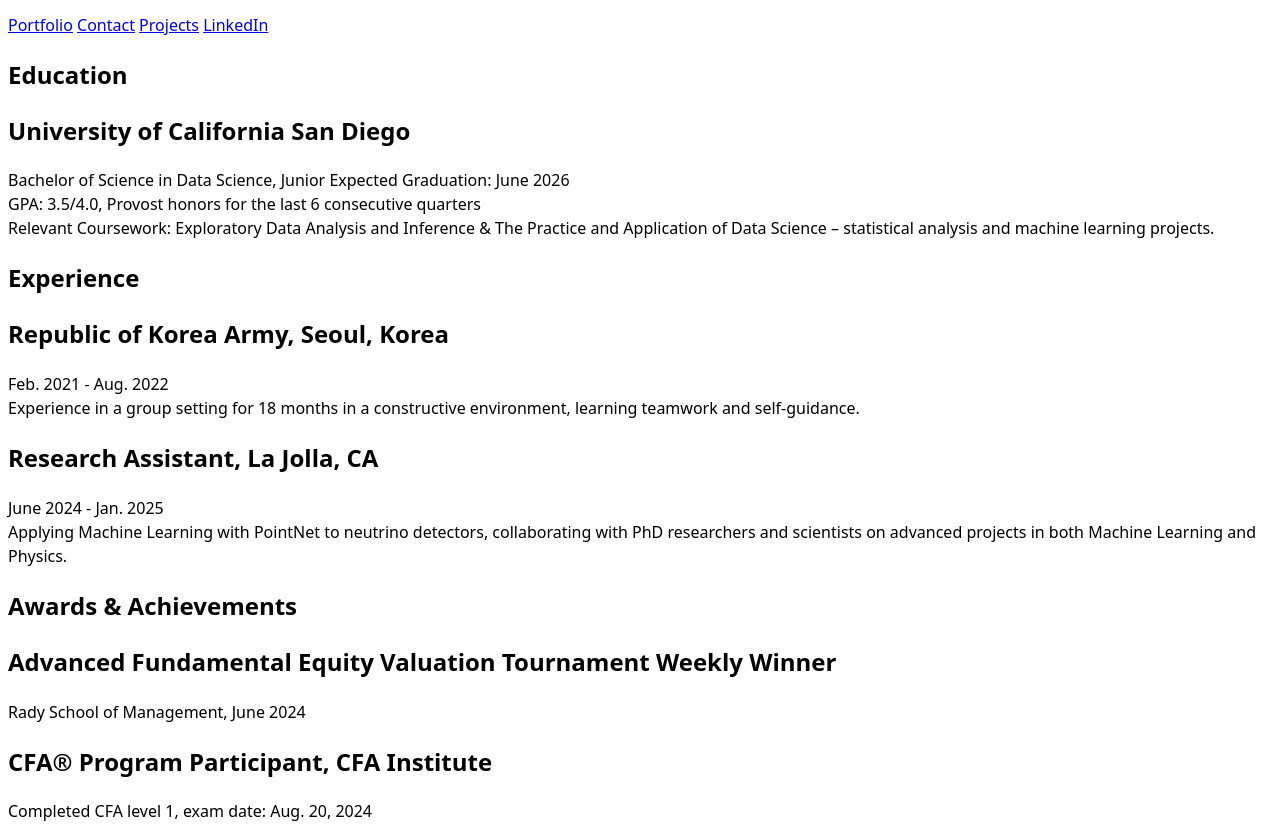
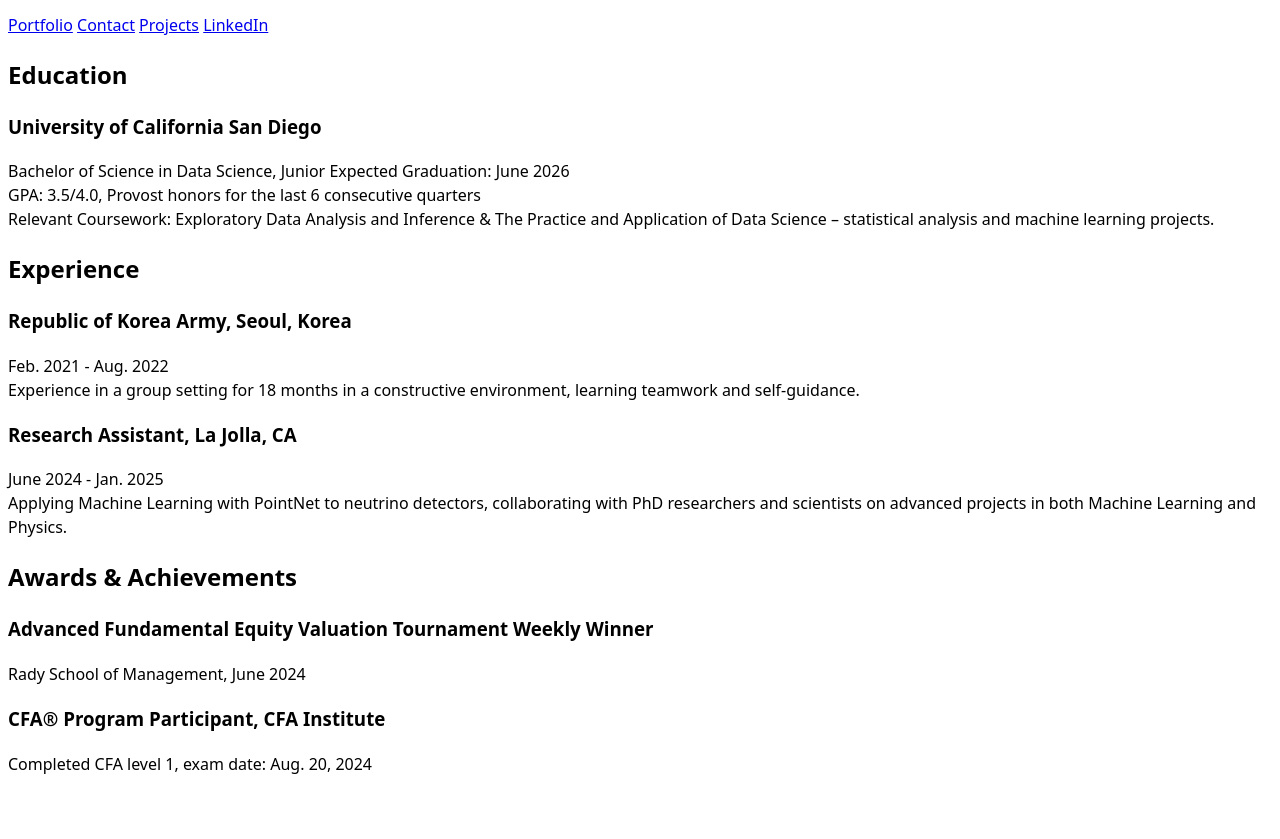
Before and after one commit to kylechoi101/portfolio, a plain HTML site: page index.html in a window 1280 px wide. Shown: the part 843-1682 px from the top of the page. After the commit the page ends 1635 px from the top, so only its background shows below. Drawn offline with Linux system fonts and the light colour scheme.

Commit message:
cite fixed

```diff
--- a/index.html
+++ b/index.html
@@ -30,9 +30,9 @@
   </nav>
 
   <article class="Education">
-    <h1>Education</h1>
+    <h2>Education</h2>
     <article class="school">
-      <h2>University of California San Diego</h2>
+      <h3>University of California San Diego</h3>
       <p>
         Bachelor of Science in Data Science, Junior
         Expected Graduation: <time datetime="2026-06">June 2026</time><br>
@@ -43,16 +43,16 @@
   </article>
 
   <article class="EXPERIENCE">
-    <h1>Experience</h1>
+    <h2>Experience</h2>
     <article class="Experience">
-      <h2>Republic of Korea Army, Seoul, Korea</h2>
+      <h3>Republic of Korea Army, Seoul, Korea</h3>
       <p>
         <time datetime="2021-02">Feb. 2021</time> - <time datetime="2022-08">Aug. 2022</time><br>
         Experience in a group setting for 18 months in a constructive environment, learning teamwork and self-guidance.
       </p>
     </article>
     <article class="Experience">
-      <h2>Research Assistant, La Jolla, CA</h2>
+      <h3>Research Assistant, La Jolla, CA</h3>
       <p>
         <time datetime="2024-06">June 2024</time> - <time datetime="2025-01">Jan. 2025</time><br>
         Applying Machine Learning with PointNet to neutrino detectors, collaborating with PhD researchers and scientists on advanced projects in both Machine Learning and Physics.
@@ -61,15 +61,15 @@
   </article>
 
   <article class="Awards_Achievements">
-    <h1>Awards &amp; Achievements</h1>
+    <h2>Awards &amp; Achievements</h2>
     <article class="Awards">
-      <h2>Advanced Fundamental Equity Valuation Tournament Weekly Winner</h2>
+      <h3>Advanced Fundamental Equity Valuation Tournament Weekly Winner</h3>
       <p>
         Rady School of Management, <time datetime="2024-06">June 2024</time>
       </p>
     </article>
     <article class="Achievements">
-      <h2>CFA® Program Participant, CFA Institute</h2>
+      <h3>CFA® Program Participant, CFA Institute</h3>
       <p>
         Completed CFA level 1, exam date: <time datetime="2024-08-20">Aug. 20, 2024</time>
       </p>
```
